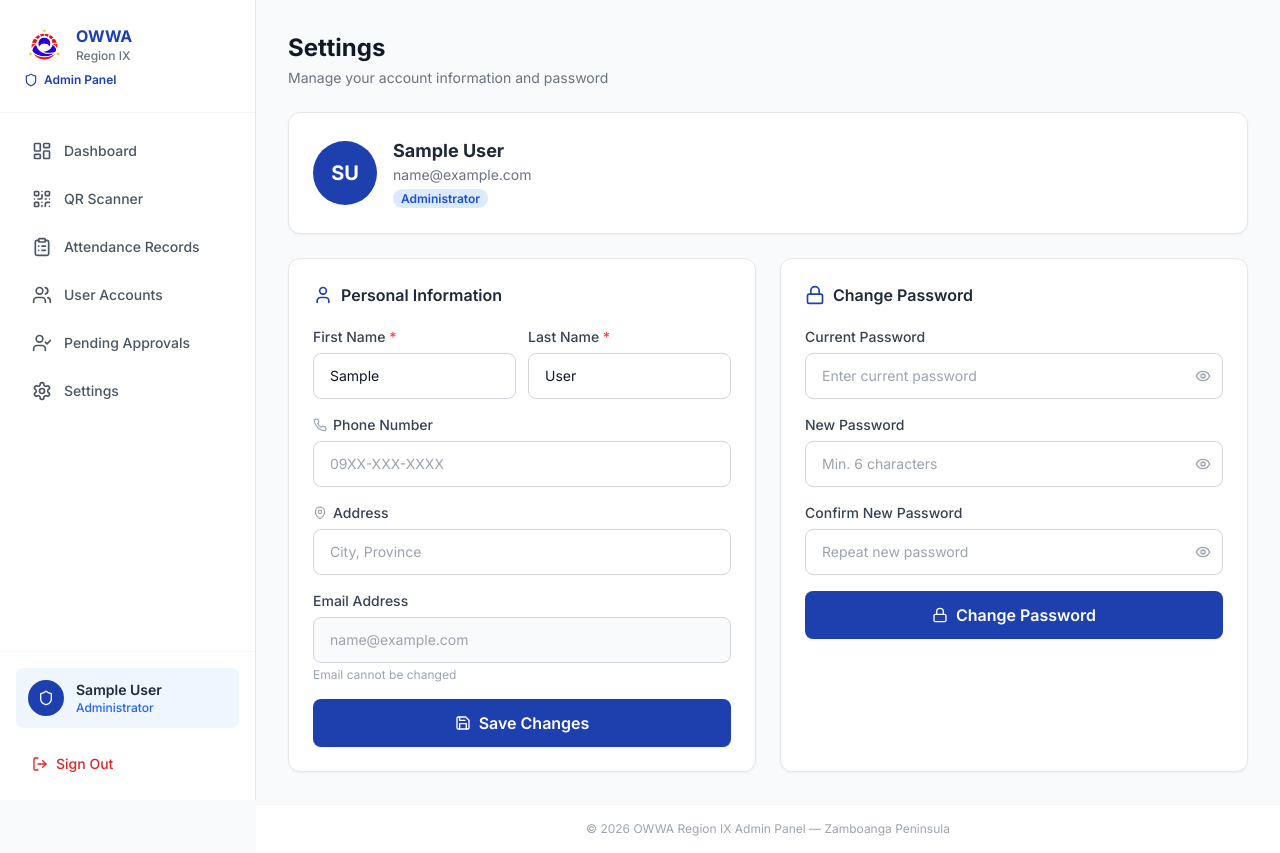
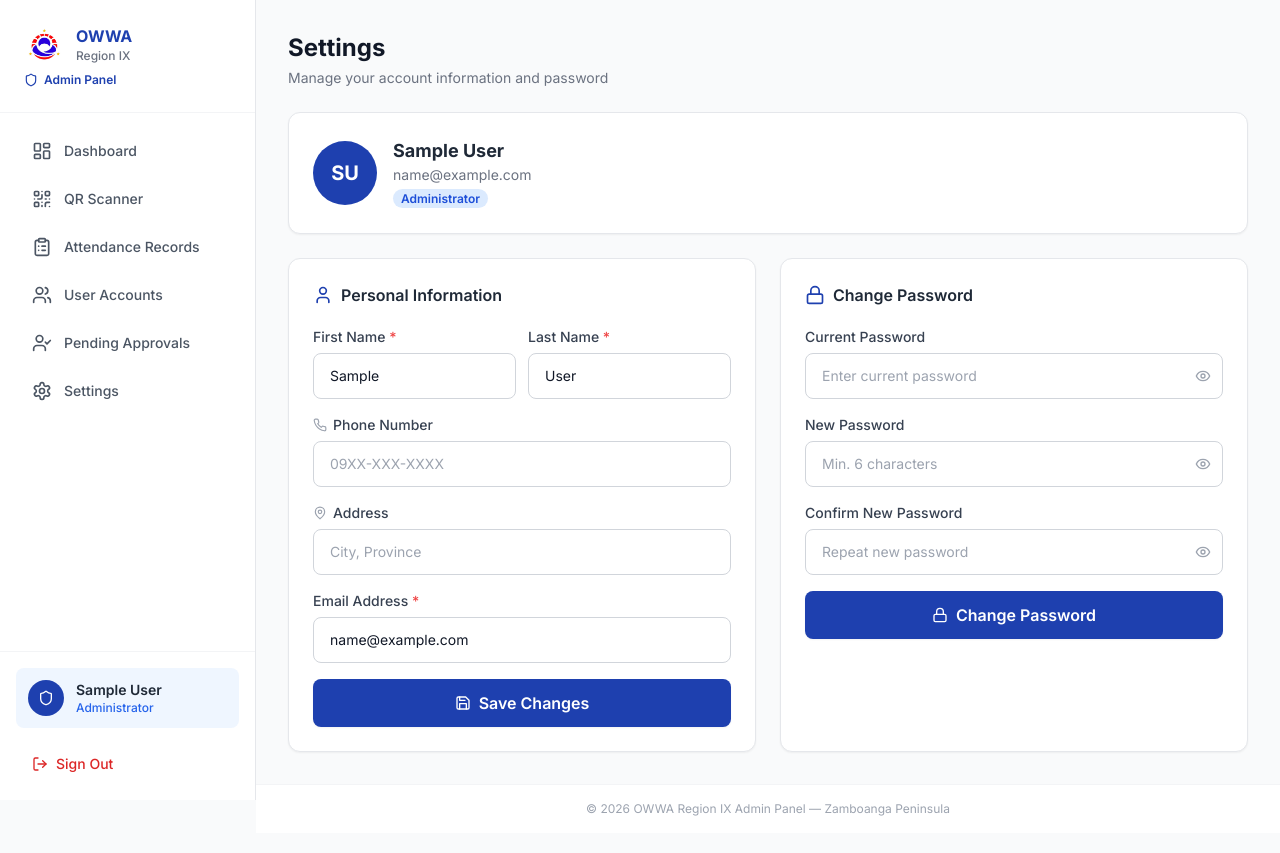
Before and after one commit to co230452-png/owwa-logbook-frontend, a React (Vite) app: page /settings in a window 1280 px wide. Built offline with nearby package versions, Linux system fonts and the light colour scheme; no server answers; sample sign-in values are in the browser's storage.

Commit message:
change settings page

```diff
--- a/src/pages/shared/SettingsPage.tsx
+++ b/src/pages/shared/SettingsPage.tsx
@@ -12,6 +12,7 @@ const SettingsContent: React.FC = () => {
   // ── Profile state ────────────────────────────────────
   const [firstName, setFirstName]   = useState('');
   const [lastName, setLastName]     = useState('');
+  const [email, setEmail]           = useState('');
   const [phone, setPhone]           = useState('');
   const [address, setAddress]       = useState('');
   const [owwaId, setOwwaId]         = useState('');
@@ -35,6 +36,7 @@ const SettingsContent: React.FC = () => {
     if (user) {
       setFirstName(user.firstName || '');
       setLastName(user.lastName   || '');
+      setEmail(user.email         || '');
       setPhone(user.phone         || '');
       setAddress(user.address     || '');
       setOwwaId(user.owwaId       || '');
@@ -51,7 +53,7 @@ const SettingsContent: React.FC = () => {
     }
     setSavingProfile(true);
     try {
-      await usersAPI.updateProfile({ firstName, lastName, phone, address, owwaId });
+      await usersAPI.updateProfile({ firstName, lastName, email, phone, address, owwaId });
       await refreshUser();
       setProfileSuccess(true);
       toast.success('Profile updated successfully!');
@@ -188,10 +190,9 @@ const SettingsContent: React.FC = () => {
             )}
 
             <div>
-              <label className="form-label">Email Address</label>
-              <input type="email" value={user?.email || ''} disabled
-                className="form-input bg-gray-50 text-gray-400 cursor-not-allowed" />
-              <p className="text-xs text-gray-400 mt-1">Email cannot be changed</p>
+              <label className="form-label">Email Address <span className="text-red-500">*</span></label>
+              <input type="email" value={email} onChange={e => setEmail(e.target.value)}
+                className="form-input" placeholder="you@email.com" required />
             </div>
 
             <button type="submit" disabled={savingProfile}
```
